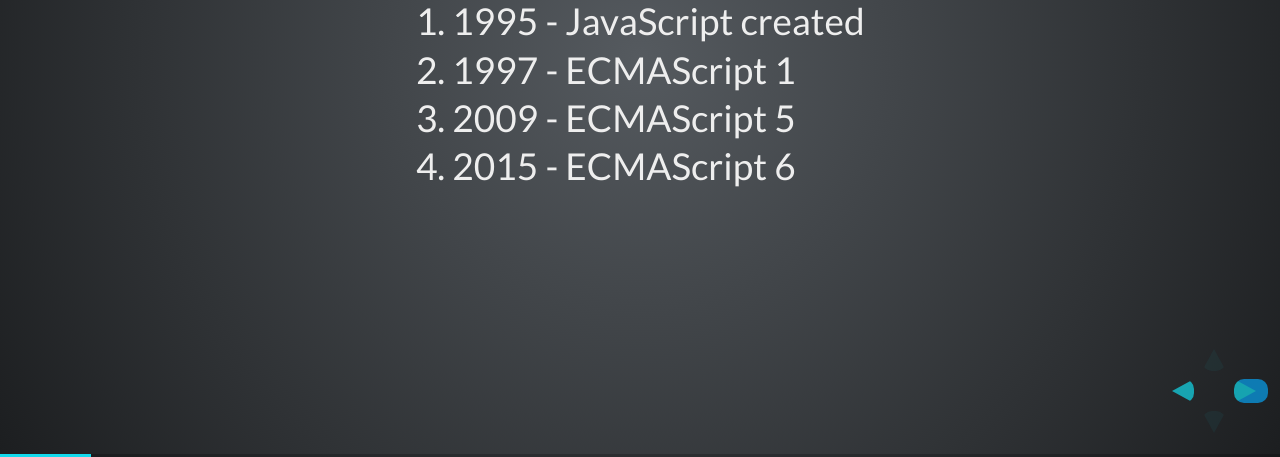
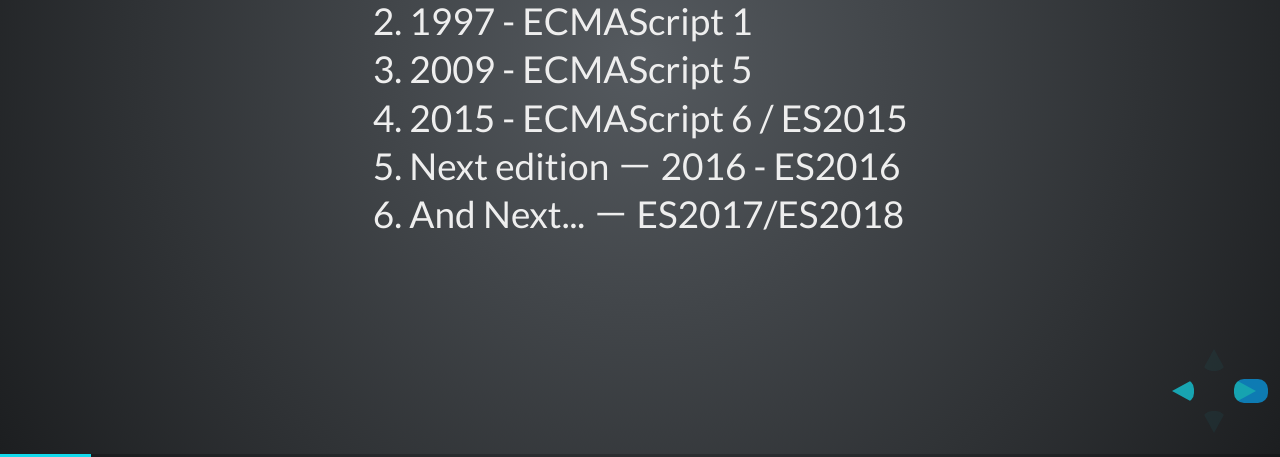
Before and after one commit to mjl0420/es6-playground, a website: page index.html in a window 1280 px wide. Both pictures are taken after a click on the button 1251 px from the left and 734 px from the top of the page. Shown: the part 343-800 px from the top of the page. Drawn offline with Linux system fonts and the light colour scheme.

Commit message:
语言标准按年开始迭代

```diff
--- a/index.html
+++ b/index.html
@@ -60,8 +60,9 @@
                             <li>1995 - JavaScript created</li>
                             <li>1997 - ECMAScript 1</li>
                             <li>2009 - ECMAScript 5</li>
-                            <li>2015 - ECMAScript 6</li>
-                            <!--<li></li>-->
+                            <li>2015 - ECMAScript 6 / ES2015</li>
+                            <li>Next edition － 2016 - ES2016</li>
+                            <li>And Next... － ES2017/ES2018</li>
                         </ol>
                     </div>
                 </section>
```
